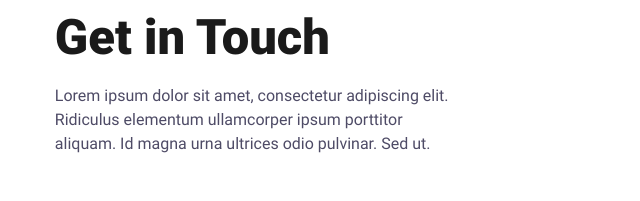
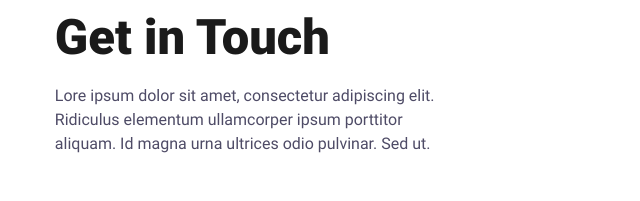
Before and after one commit to melbournewebsitesupply/Test-Repository, an Eleventy site: page src/content/pages/contact.html in a window 1280 px wide. Shown: the part 577-778 px from the top of the page, 0-640 px from the left. Built offline with nearby package versions, Linux system fonts and the light colour scheme; Eleventy itself is replaced by a stand-in of ours; files that its build step writes are made by us from their sources.

```diff
--- a/src/content/pages/contact.html
+++ b/src/content/pages/contact.html
@@ -37,7 +37,7 @@
                     <span class="cs-topper">Contact</span>
                     <h2 class="cs-title">Get in Touch</h2>
                     <p class="cs-text">
-                        Lorem ipsum dolor sit amet, consectetur adipiscing elit. Ridiculus elementum ullamcorper ipsum porttitor aliquam. Id magna urna ultrices odio pulvinar. Sed ut.
+                        Lore ipsum dolor sit amet, consectetur adipiscing elit. Ridiculus elementum ullamcorper ipsum porttitor aliquam. Id magna urna ultrices odio pulvinar. Sed ut.
                     </p>
                 </div>
                 <label>
```
